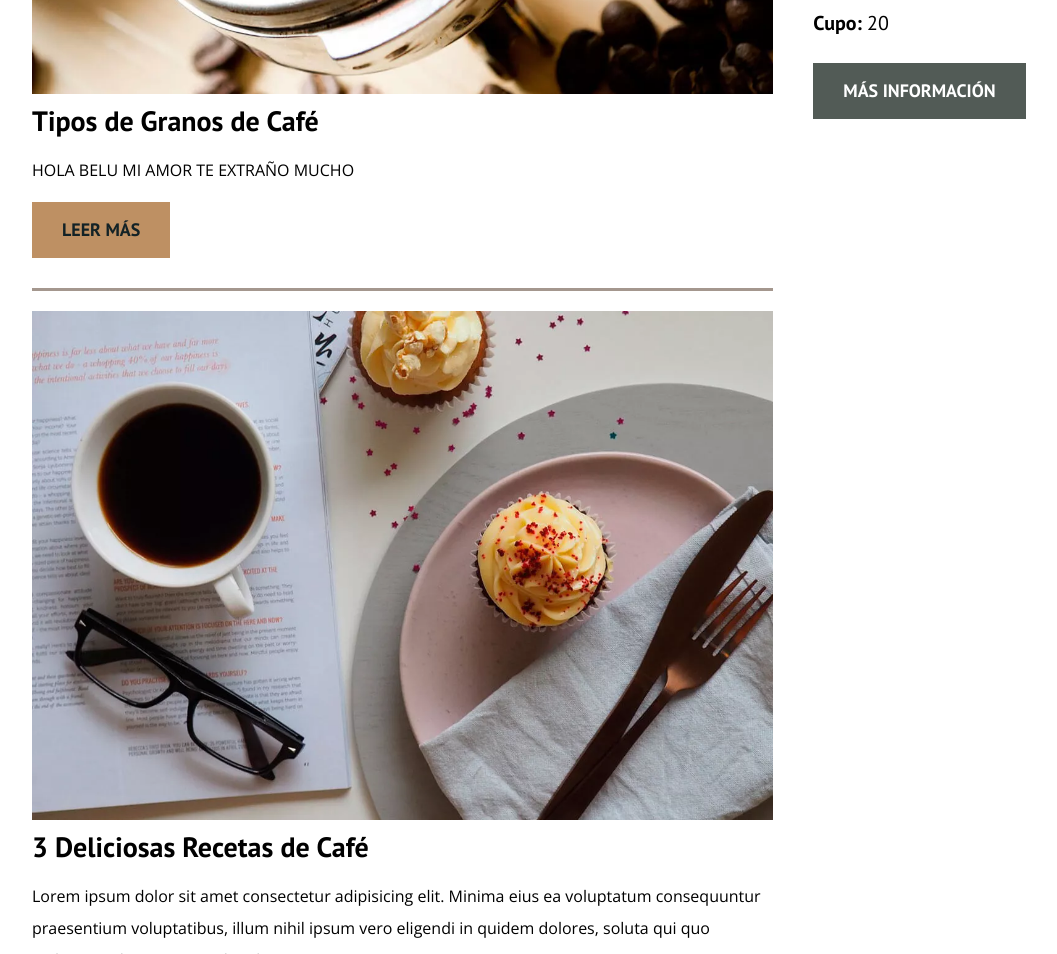
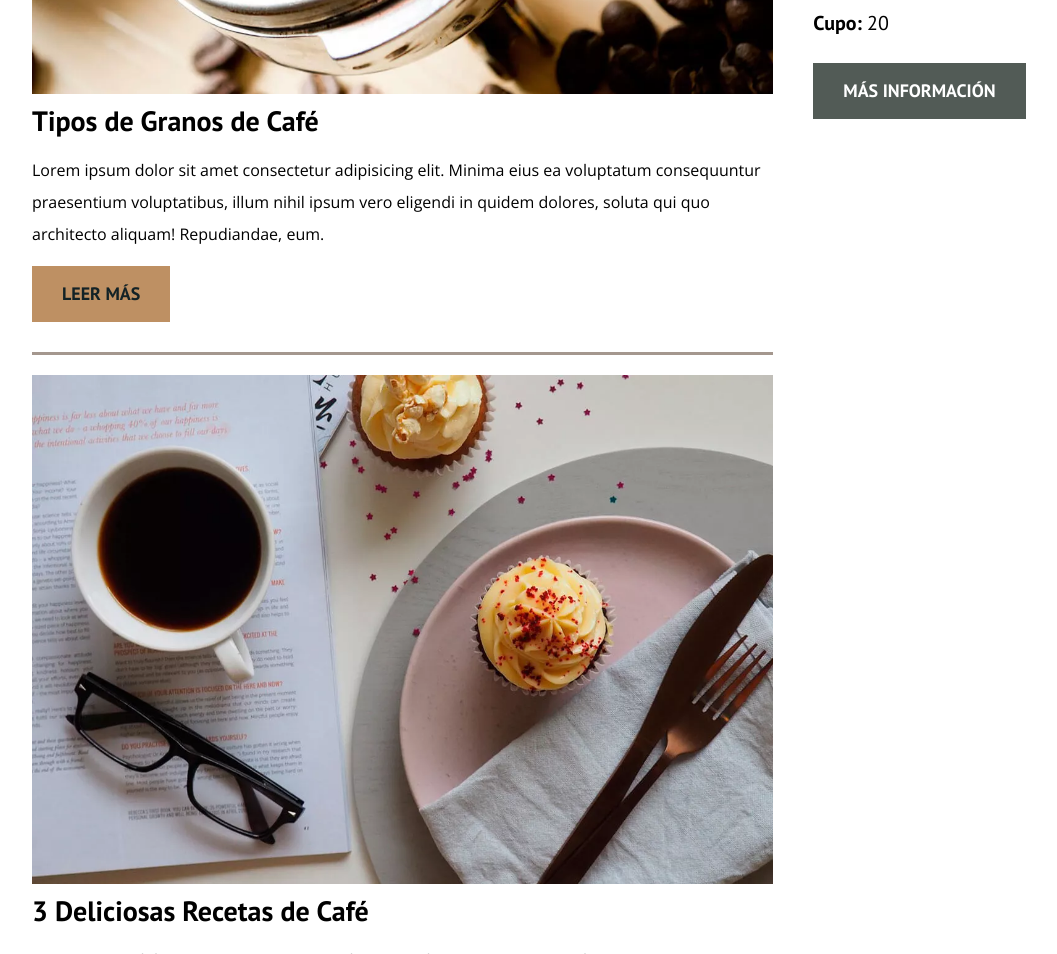
Before and after one commit to FacuFreires/blog-caf-, a plain HTML site: page index.html in a window 1280 px wide. Shown: the part 1118-2072 px from the top of the page, without its empty margins (32-1089 px from the left). Drawn offline with nearby package versions, Linux system fonts and the light colour scheme.

Commit message:
soluciuon y proyecto finalizado

```diff
--- a/index.html
+++ b/index.html
@@ -76,7 +76,10 @@
           <div class="entrada__contenido">
             <h4 class="no-margin">Tipos de Granos de Café</h4>
             <p>
-              HOLA BELU MI AMOR TE EXTRAÑO MUCHO
+              Lorem ipsum dolor sit amet consectetur adipisicing elit. Minima
+              eius ea voluptatum consequuntur praesentium voluptatibus, illum
+              nihil ipsum vero eligendi in quidem dolores, soluta qui quo
+              architecto aliquam! Repudiandae, eum.
             </p>
             <a href="entrada-tipos.html" class="boton boton--primario">Leer Más</a>
           </div>
```
